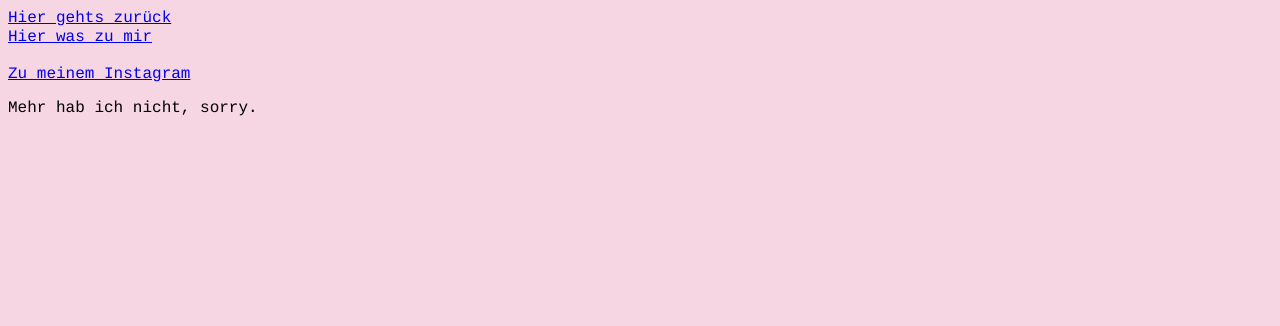
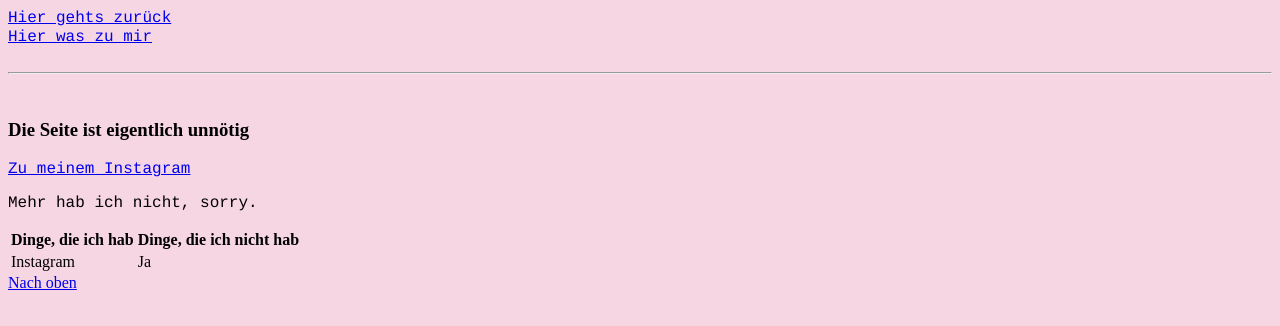
Before and after one commit to alinakle/GIS2020, a plain HTML site: page Aufgabe02/contact.html in a window 1280 px wide. Drawn offline with Linux system fonts and the light colour scheme.

Commit message:
Verbesserung A2

```diff
--- a/Aufgabe02/contact.html
+++ b/Aufgabe02/contact.html
@@ -3,7 +3,7 @@
 <head>
     <meta charset="UTF-8">
     <meta name="viewport" content="width=device-width, initial-scale=1.0">
-    <title>Nur Insta</title>
+    <title>Kontakte</title>
 </head>
 <body style="background-color:#F7D6E3;">
     <header>
@@ -12,9 +12,29 @@
         <a href="aboutme.html" style="font-family:courier;">Hier was zu mir</a>
     </header>
     <br>
+    <hr>
+    <br>
     <main>
-        <a href="https://www.instagram.com/alina.klini/" target="_blank" rel="noopener noreferrer" style="font-family:courier;">Zu meinem Instagram</a>
-        <p style="font-family:courier;">Mehr hab ich nicht, sorry.</p>
+        <h3><a name="anker1">Die Seite ist eigentlich unnötig</a></h3>
+        <div>
+            <a href="https://www.instagram.com/alina.klini/" target="_blank" rel="noopener noreferrer" style="font-family:courier;">Zu meinem Instagram</a>
+            <p style="font-family:courier;">Mehr hab ich nicht, sorry.</p>
+        </div>
+        <div>
+            <table>
+                <thead>
+                    <th> Dinge, die ich hab</th>
+                    <th> Dinge, die ich nicht hab</th>
+                </thead>
+                <tbody>
+                    <td> Instagram </td>
+                    <td> Ja </td>
+                </tbody>
+            </table>
+        </div>
     </main>
+    <footer>
+        <a href="#anker1">Nach oben</a>
+    </footer>
 </body>
 </html>
```
Also changed, not shown: Aufgabe02/aboutme.html (+13 -0 lines), Aufgabe02/portfolio.html (+22 -4 lines), Aufgabe02/soraya.html (+17 -1 lines).
